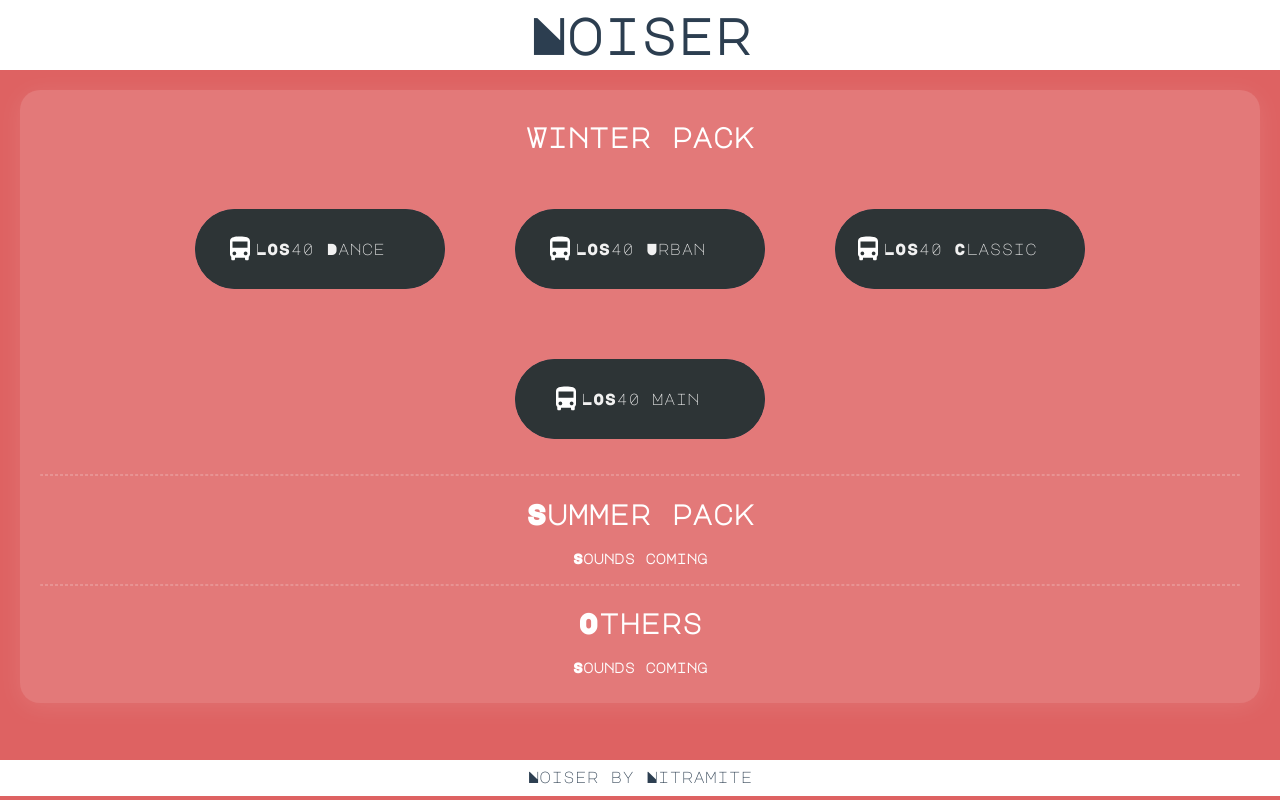
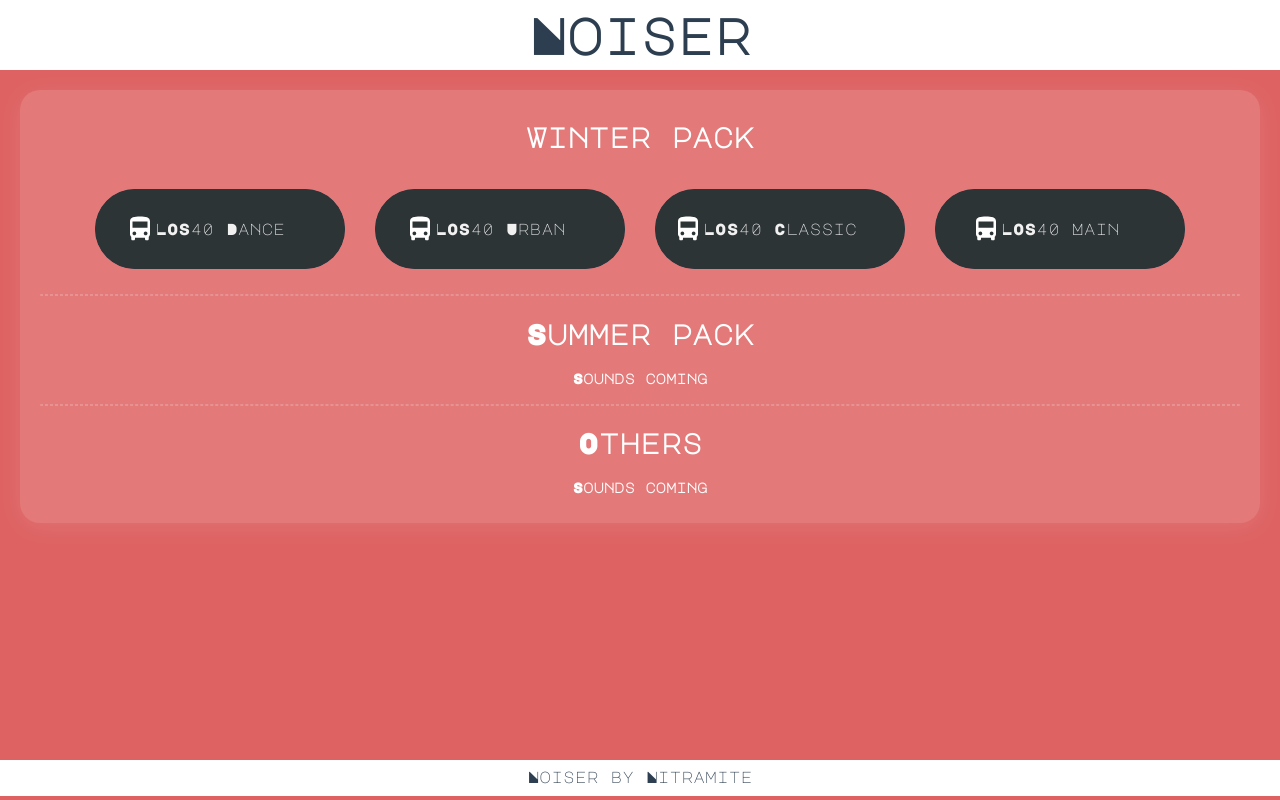
Before and after one commit to norkator/noiser-frontend, a Vue app: page / in a window 1280 px wide. Built offline with nearby package versions, Linux system fonts and the light colour scheme.

Commit message:
Fix player layout padding, margin

```diff
--- a/src/App.vue
+++ b/src/App.vue
@@ -113,6 +113,7 @@
     display: flex;
     flex-wrap: wrap;
     justify-content: center;
+    margin-bottom: 10px;
   }
 
   .packName {
--- a/src/components/AudioComponent.vue
+++ b/src/components/AudioComponent.vue
@@ -72,8 +72,7 @@
 <style scoped>
 
   .mainAudioLayout {
-    margin: 10px;
-    padding: 25px;
+    margin: 15px;
     align-items: center;
     justify-content: center;
     flex-flow: column;
@@ -117,7 +116,7 @@
   .player-container {
     -webkit-font-smoothing: antialiased;
     -moz-osx-font-smoothing: grayscale;
-    min-width: 100px;
+    min-width: 130px;
     max-width: 150px;
     height: 80px;
     background: #2c3e50;
```
